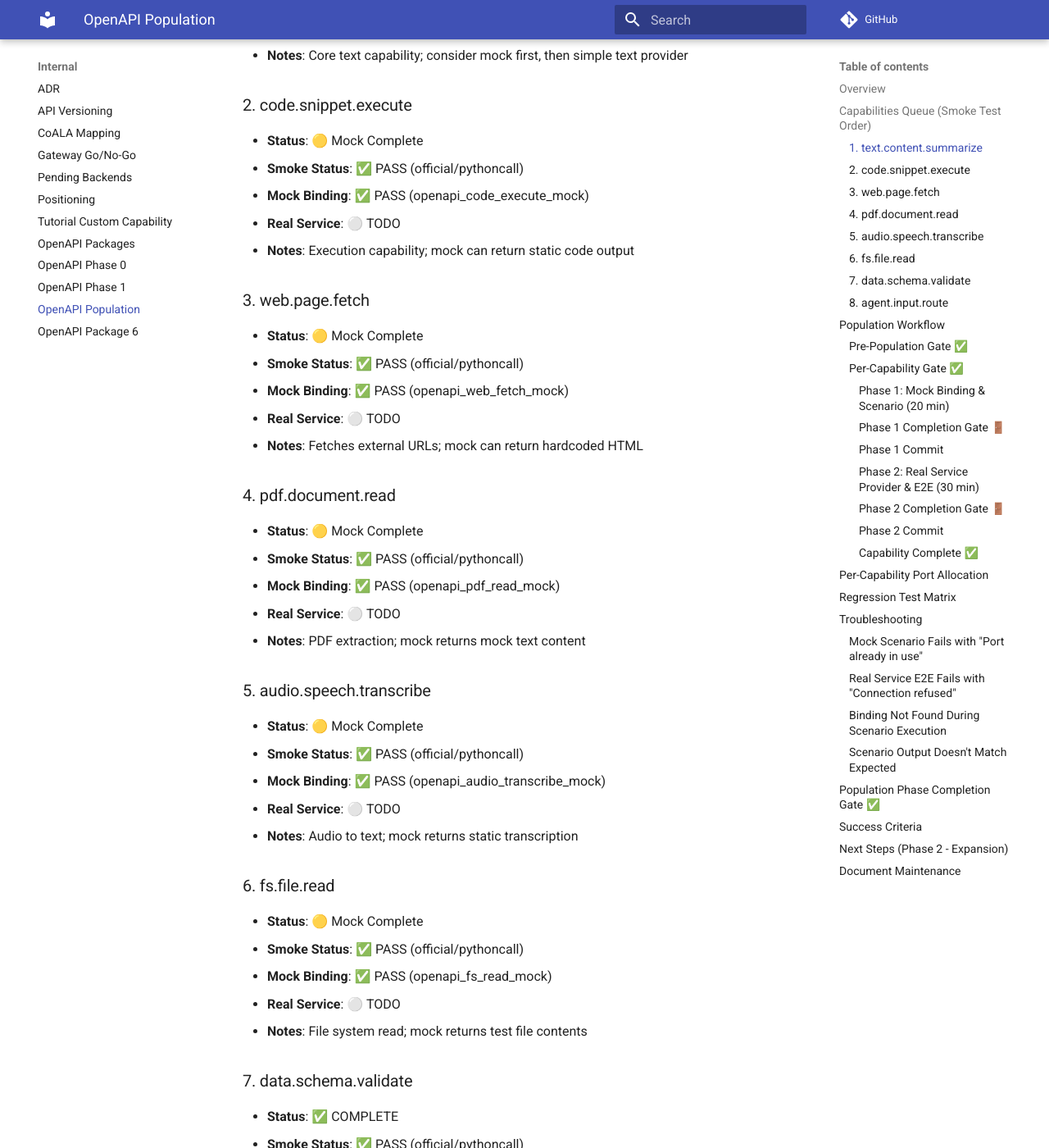
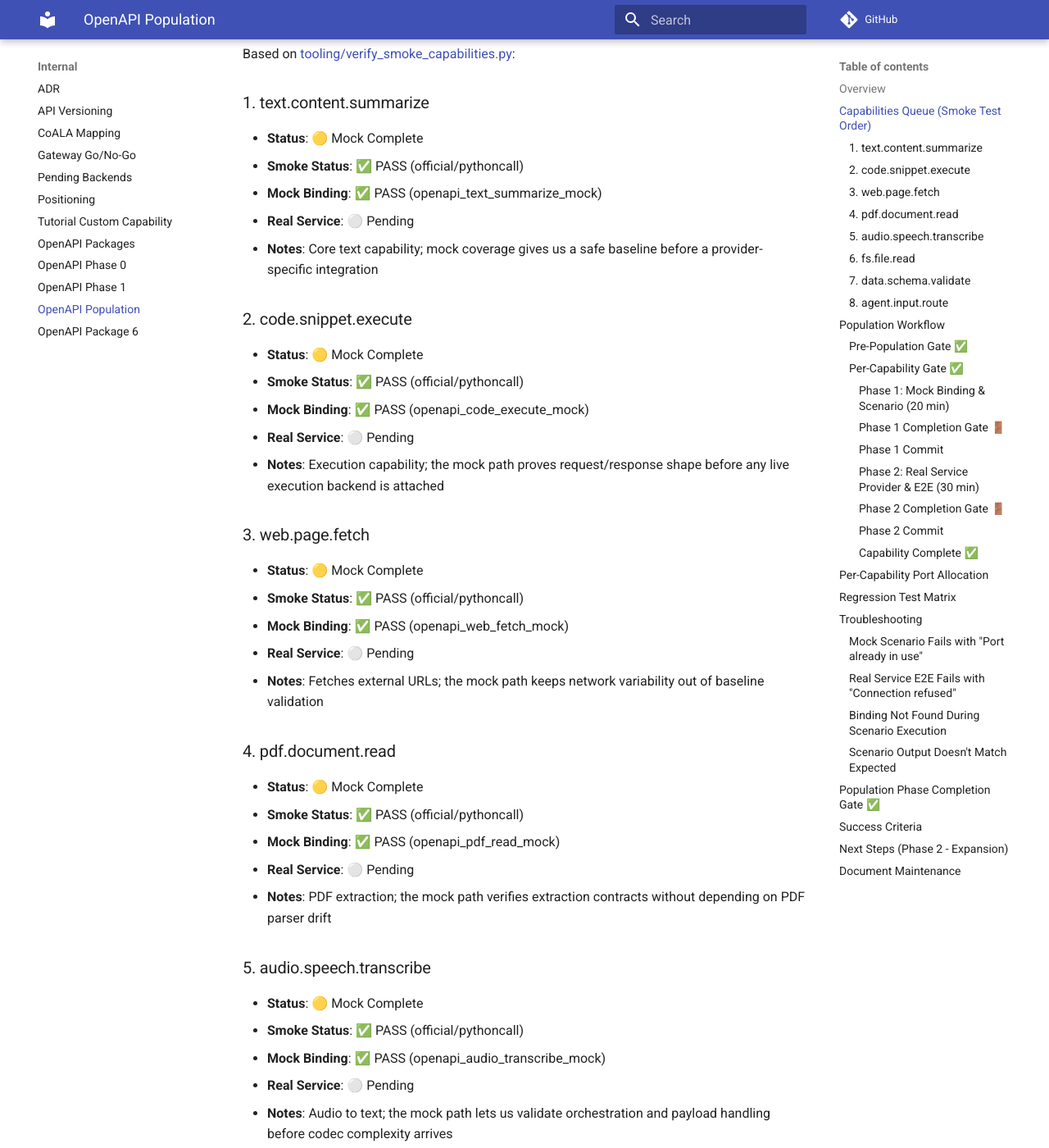
Before and after one commit to gfernandf/agent-skills, an MkDocs documentation site: the page built from docs/OPENAPI_POPULATION_CHECKLIST.md, in a window 1280 px wide and 1400 px high, scrolled down 1050 px. Shown: the whole window at 82% size. Built offline with MkDocs 1.6.1 and Material for MkDocs 9.7.7, drawn with Linux system fonts in a browser that asks for light colours; comment, search, counter and statistics services are not loaded; some of the changed text lies outside the part shown.

```diff
--- a/docs/OPENAPI_POPULATION_CHECKLIST.md
+++ b/docs/OPENAPI_POPULATION_CHECKLIST.md
@@ -7,6 +7,13 @@ Scope: Gate criteria, verification steps, and transition rules for each smoke ca
 ## Overview
 
 This checklist guides the population phase: systematically adding OpenAPI bindings to each smoke capability until all have mock + real service paths.
+
+Why this staged model works:
+
+1. Mock bindings let us validate contract shape and error handling without waiting on external services.
+2. Real service pilots can be introduced one capability at a time, so regressions stay small and easy to isolate.
+3. The official python path remains the stable baseline, which makes comparisons trustworthy.
+4. CI can enforce each layer independently, so progress is measurable instead of anecdotal.
 
 **Starting Point**: Construction phase complete
 - ✅ OpenAPI runtime hardened (invoker, error contract)
@@ -36,43 +43,43 @@ Based on [tooling/verify_smoke_capabilities.py](tooling/verify_smoke_capabilitie
 - **Status**: 🟡 Mock Complete
 - **Smoke Status**: ✅ PASS (official/pythoncall)
 - **Mock Binding**: ✅ PASS (openapi_text_summarize_mock)
-- **Real Service**: ⚪ TODO
-- **Notes**: Core text capability; consider mock first, then simple text provider
+- **Real Service**: ⚪ Pending
+- **Notes**: Core text capability; mock coverage gives us a safe baseline before a provider-specific integration
 
 ### 2. code.snippet.execute
 - **Status**: 🟡 Mock Complete
 - **Smoke Status**: ✅ PASS (official/pythoncall)
 - **Mock Binding**: ✅ PASS (openapi_code_execute_mock)
-- **Real Service**: ⚪ TODO
-- **Notes**: Execution capability; mock can return static code output
+- **Real Service**: ⚪ Pending
+- **Notes**: Execution capability; the mock path proves request/response shape before any live execution backend is attached
 
 ### 3. web.page.fetch
 - **Status**: 🟡 Mock Complete
 - **Smoke Status**: ✅ PASS (official/pythoncall)
 - **Mock Binding**: ✅ PASS (openapi_web_fetch_mock)
-- **Real Service**: ⚪ TODO
-- **Notes**: Fetches external URLs; mock can return hardcoded HTML
+- **Real Service**: ⚪ Pending
+- **Notes**: Fetches external URLs; the mock path keeps network variability out of baseline validation
 
 ### 4. pdf.document.read
 - **Status**: 🟡 Mock Complete
 - **Smoke Status**: ✅ PASS (official/pythoncall)
 - **Mock Binding**: ✅ PASS (openapi_pdf_read_mock)
-- **Real Service**: ⚪ TODO
-- **Notes**: PDF extraction; mock returns mock text content
+- **Real Service**: ⚪ Pending
+- **Notes**: PDF extraction; the mock path verifies extraction contracts without depending on PDF parser drift
 
 ### 5. audio.speech.transcribe
 - **Status**: 🟡 Mock Complete
 - **Smoke Status**: ✅ PASS (official/pythoncall)
 - **Mock Binding**: ✅ PASS (openapi_audio_transcribe_mock)
-- **Real Service**: ⚪ TODO
-- **Notes**: Audio to text; mock returns static transcription
+- **Real Service**: ⚪ Pending
+- **Notes**: Audio to text; the mock path lets us validate orchestration and payload handling before codec complexity arrives
 
 ### 6. fs.file.read
 - **Status**: 🟡 Mock Complete
 - **Smoke Status**: ✅ PASS (official/pythoncall)
 - **Mock Binding**: ✅ PASS (openapi_fs_read_mock)
-- **Real Service**: ⚪ TODO
-- **Notes**: File system read; mock returns test file contents
+- **Real Service**: ⚪ Pending
+- **Notes**: File system read; the mock path is a low-risk way to validate local-file contract semantics
 
 ### 7. data.schema.validate
 - **Status**: ✅ COMPLETE
@@ -86,8 +93,8 @@ Based on [tooling/verify_smoke_capabilities.py](tooling/verify_smoke_capabilitie
 - **Status**: 🟡 Mock Complete
 - **Smoke Status**: ✅ PASS (official/pythoncall)
 - **Mock Binding**: ✅ PASS (openapi_agent_route_mock)
-- **Real Service**: ⚪ TODO
-- **Notes**: Agent routing; mock can return static routing decision
+- **Real Service**: ⚪ Pending
+- **Notes**: Agent routing; the mock path gives us a stable contract before wiring live routing policy
 
 ---
 
```
Also changed, not shown: docs/PRODUCTION_READINESS.md (+19 -3 lines), docs/PUBLIC_RELEASE_USE_CASES.md (+32 -1 lines), docs/TARGET_ARCHITECTURE.md (+25 -0 lines), docs/TARGET_ARCH_MERGE_READINESS.md (+4 -4 lines), docs/index.md (+1 -0 lines).
